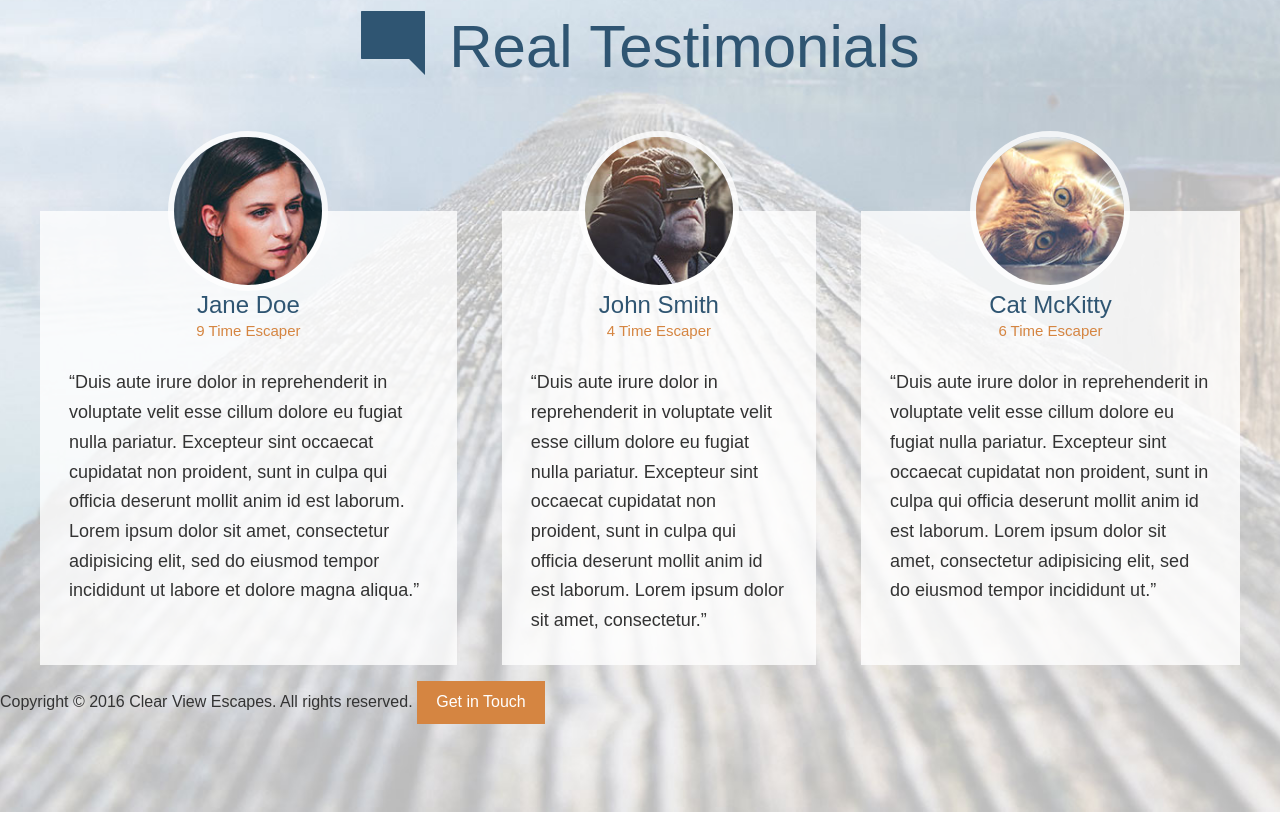
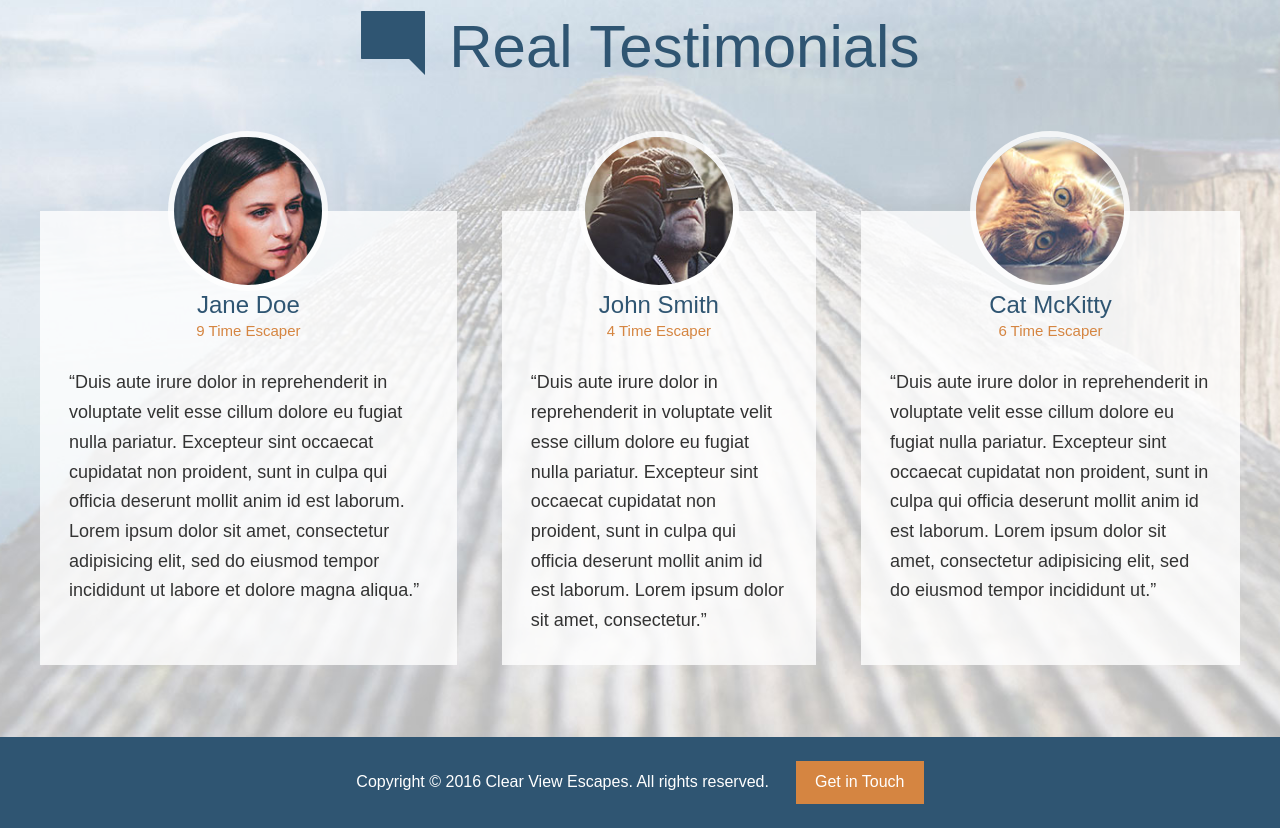
Before and after one commit to geraldokandonga/travel-site, a website: page app/index.html in a window 1280 px wide. Shown: the part 3008-3836 px from the top of the page. Drawn offline with Linux system fonts and the light colour scheme.

Commit message:
completed styling the footer

```diff
--- /dev/null
+++ b/app/assets/styles/modules/_footer.css
@@ -0,0 +1,19 @@
+.site-footer {
+	background-color: $mainBlue;
+	color: #fff;
+	padding: .5rem 0;
+	text-align: center;
+
+	&__text {
+		display: block;
+		margin-bottom: 1rem;
+		font-weight: 200;
+
+		@mixin atMedium {
+			display: inline;
+			margin-bottom: 0;
+			margin-right: 1.4rem;
+		}
+	}
+
+}
--- a/app/assets/styles/styles.css
+++ b/app/assets/styles/styles.css
@@ -12,3 +12,4 @@
 @import "modules/_section-title";
 @import "modules/_testimonials";
 @import "modules/_sprite";
+@import "modules/_footer";
--- a/app/index.html
+++ b/app/index.html
@@ -141,11 +141,14 @@
         </div>
     </div>
   </div>
+  </div>
   <!-- Footer -->
-    <footer>
-      <p>Copyright &copy; 2016 Clear View Escapes. All rights reserved.
+    <footer class="site-footer">
+      <div class="wrapper">
+        <p><span class="site-footer__text">Copyright &copy; 2016 Clear View Escapes. All rights reserved.</span>
         <a class="btn btn--orange" href="#">Get in Touch</a>
       </p>
+      </div>
     </footer>
   </body>
 </html>
--- a/app/temp/styles/styles.css
+++ b/app/temp/styles/styles.css
@@ -926,3 +926,26 @@ a {
 		height: 42px;
 		background-position: 36.69752421959096% 45.792307692307695%;
 	}
+
+.site-footer {
+	background-color: #2f5572;
+	color: #fff;
+	padding: .5rem 0;
+	text-align: center;
+
+}
+
+.site-footer__text {
+		display: block;
+		margin-bottom: 1rem;
+		font-weight: 200;
+	}
+
+@media (min-width:  800px) {
+
+.site-footer__text {
+			display: inline;
+			margin-bottom: 0;
+			margin-right: 1.4rem
+	}
+	}
```
Also changed, not shown: 1 other file.
